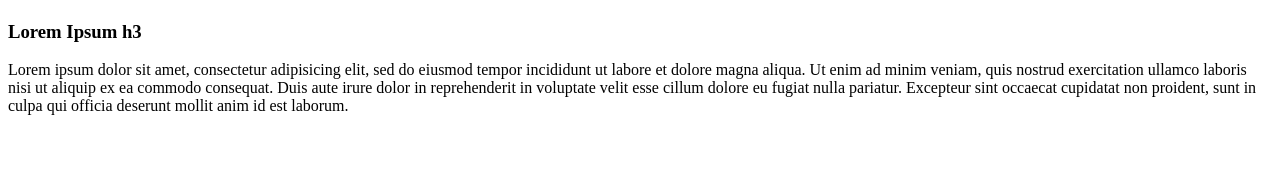
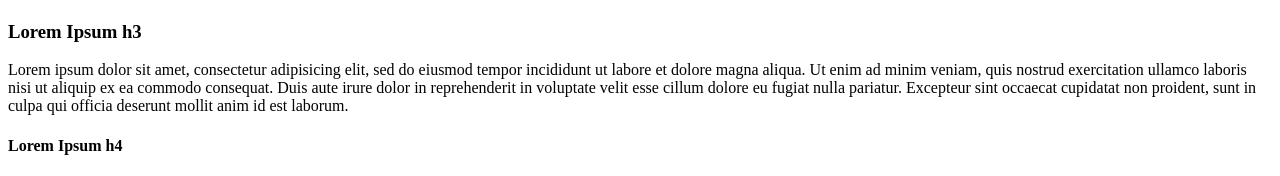
Before and after one commit to cathyyam08/homework01, a plain HTML site: page index.html in a window 1280 px wide. Shown: the part 691-867 px from the top of the page. Before the commit the page ends 822 px from the top, so only its background shows below. Drawn offline with Linux system fonts and the light colour scheme.

Commit message:
Added 4th header

```diff
--- a/index.html
+++ b/index.html
@@ -17,5 +17,7 @@
 
     <p>Lorem ipsum dolor sit amet, consectetur adipisicing elit, sed do eiusmod tempor incididunt ut labore et dolore magna aliqua. Ut enim ad minim veniam, quis nostrud exercitation ullamco laboris nisi ut aliquip ex ea commodo consequat. Duis aute irure dolor in reprehenderit in voluptate velit esse cillum dolore eu fugiat nulla pariatur. Excepteur sint occaecat cupidatat non proident, sunt in culpa qui officia deserunt mollit anim id est laborum.</p>
 
+    <h4>Lorem Ipsum h4</h4>
+
   </body>
 </html>
```
